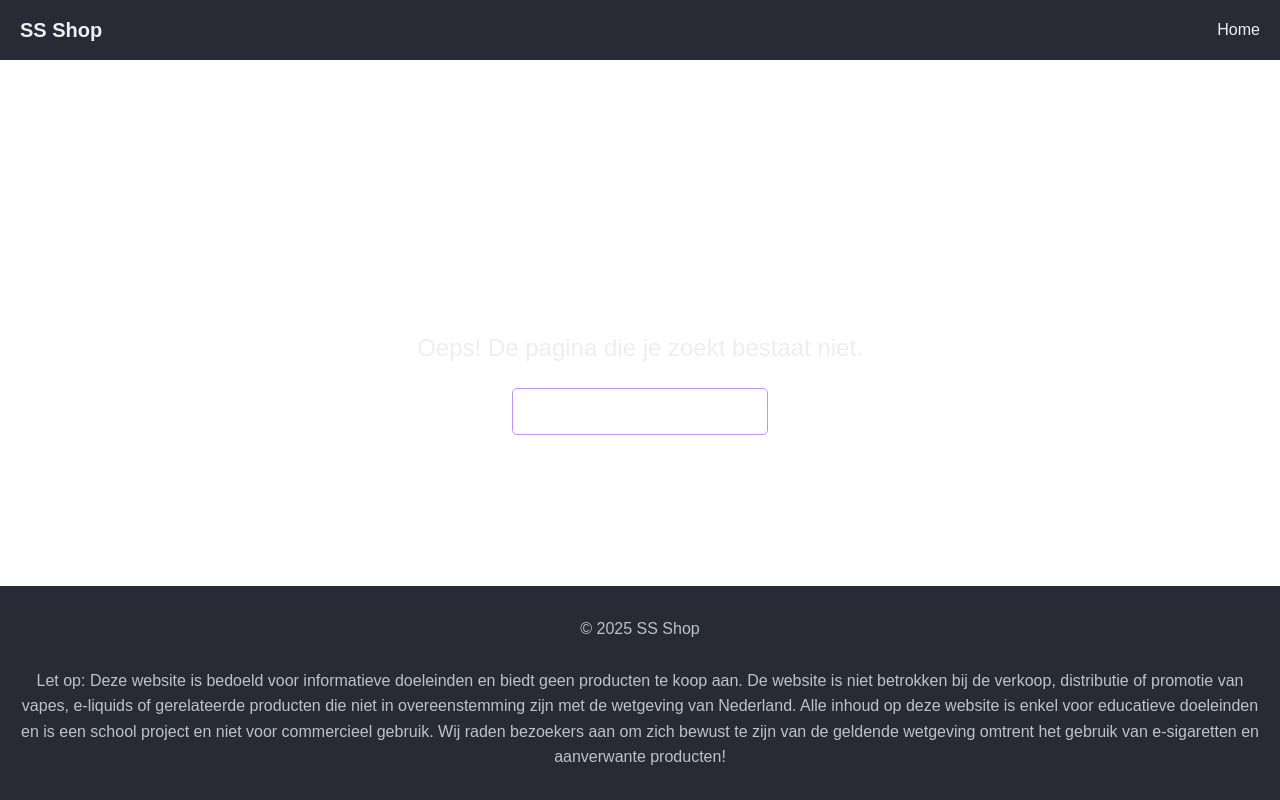
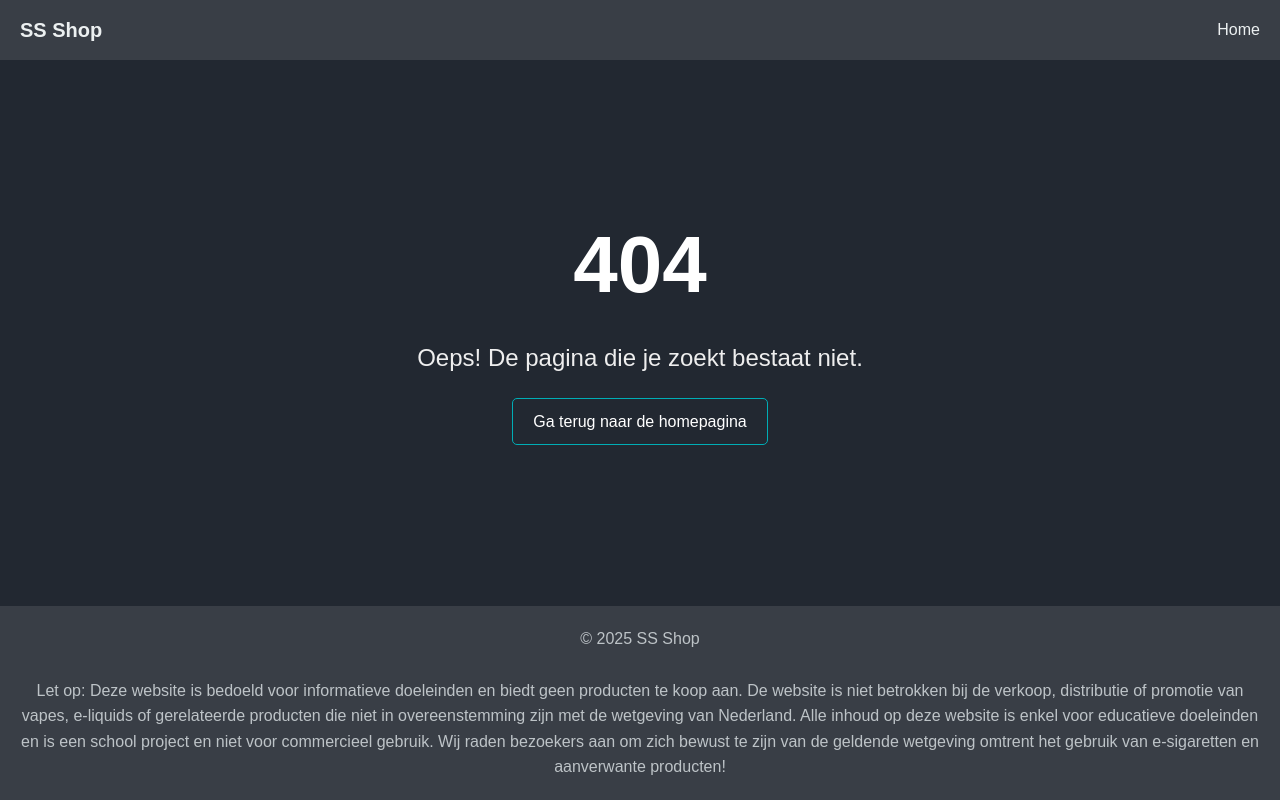
Before and after one commit to Pvjnl/Webpagina, a plain HTML site: page 404.html in a window 1280 px wide. Drawn offline with Linux system fonts and the light colour scheme.

Commit message:
Update 404.css

```diff
--- a/404.css
+++ b/404.css
@@ -13,7 +13,7 @@ html, body {
 }
 
 body {
-    background-color: ##222831; /* Donkerblauw-grijs */
+    background-color: #222831; /* Donkerblauw-grijs */
     color: #EEEEEE; /* Lichte tekst */
     line-height: 1.6;
 }
@@ -27,10 +27,10 @@ nav {
     display: flex;
     align-items: center;
     justify-content: center;
-    background-color: #282a36;
+    background-color: #393E46;
     padding: 30px 20px; /* Breedte correct afgestemd */
     width: 100%;
-        /* max-width: 108.8rem; /* Houdt het consistent */
+    /* max-width: 108.8rem; /* Houdt het consistent */
     margin: 0 auto;
     position: relative;
 }
@@ -103,23 +103,23 @@ main {
     display: inline-block;
     margin: 20px;
     padding: 10px 20px;
-/*     background-color: #3498db; */
+    /* background-color: #3498db; */
     color: #fff;
     text-decoration: none;
     border-radius: 5px;
     transition: background 0.3s;
-    border: 1px solid #bd93f9;
+    border: 1px solid #00ADB5;
 }
 
 .not-found a:hover {
-    background-color: #bd93f9;
+    background-color: #393E46;
 }
 
 /* Footer */
 footer {
     text-align: center;
-    padding: 30px 20px;
-    background-color: #282a36;
+    padding: 20px 20px;
+    background-color: #393E46;
     width: 100%;
     color: #bdc3c7;
 }
```
